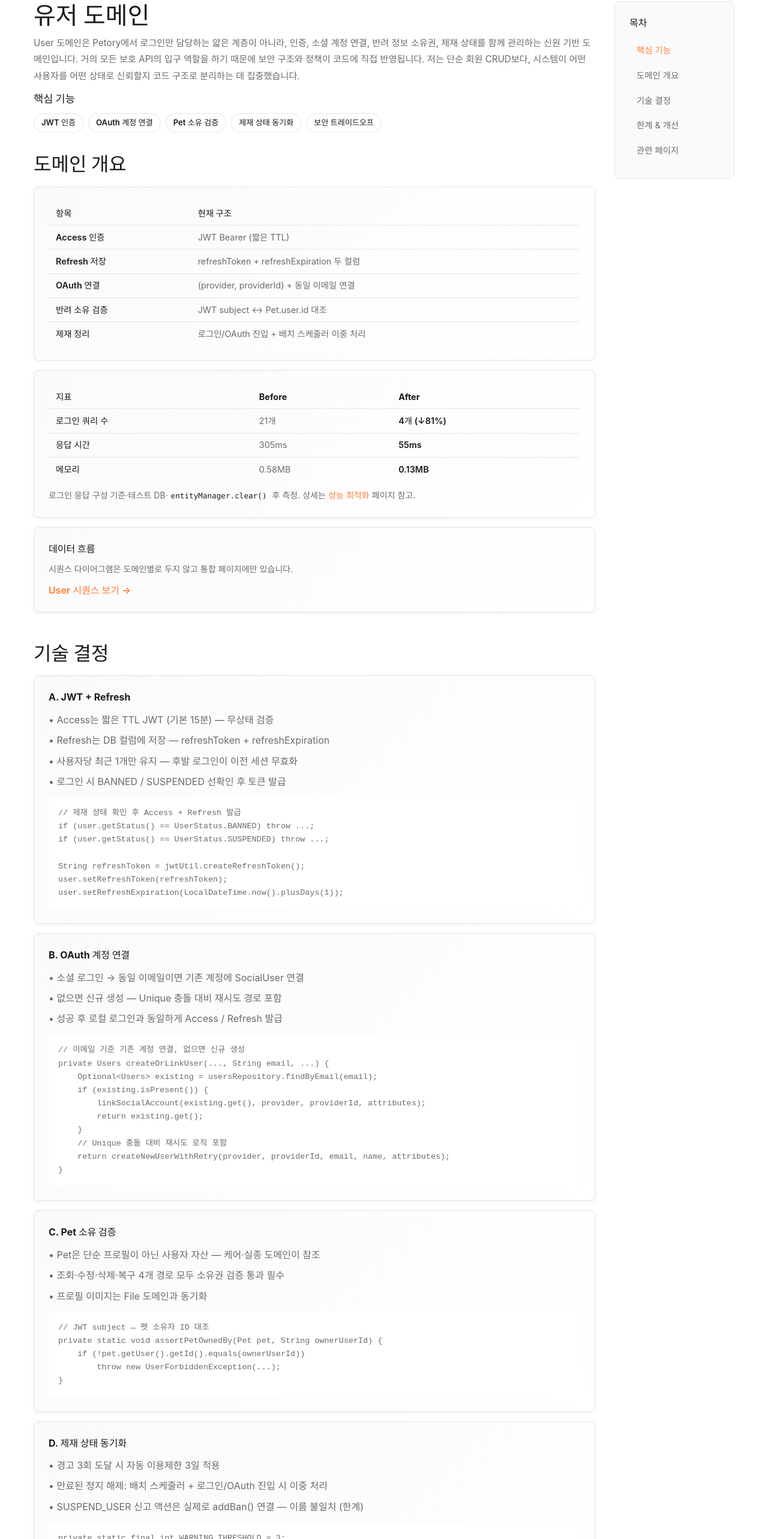
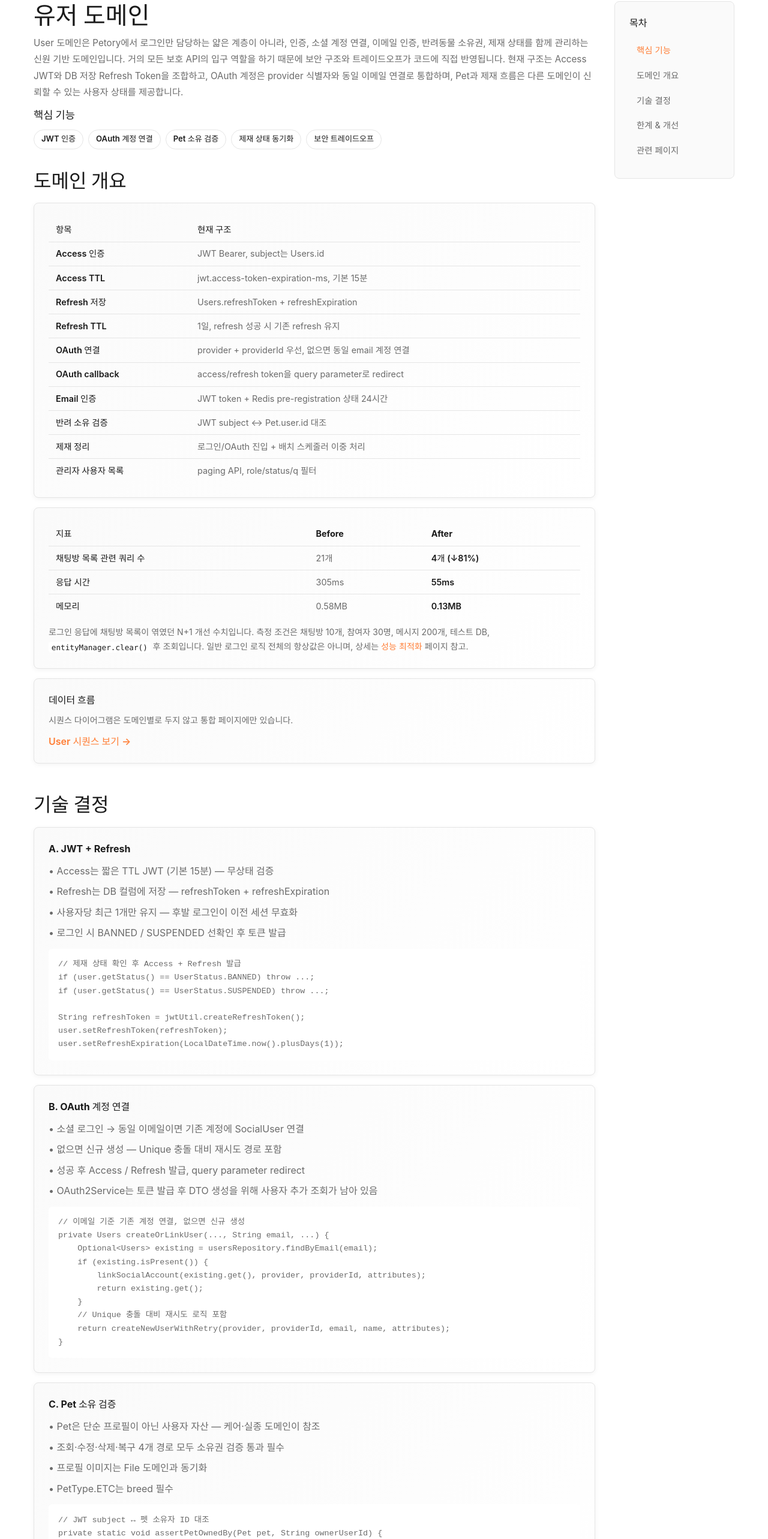
Before and after one commit to makkong1/makkong1-github.io, a React (Vite) app: page /makkong1-github.io/domains/user in a window 1280 px wide. Shown: the part 178-2744 px from the top of the page at 60% size. Built offline with nearby package versions, Linux system fonts and the light colour scheme; no server answers.

Commit message:
Update user domain V2 content

```diff
--- a/src/pages/projects/petory/domains/UserDomainV2.jsx
+++ b/src/pages/projects/petory/domains/UserDomainV2.jsx
@@ -39,7 +39,21 @@ function CodeBlock({ children }) {
 }
 
 const PETORY_USER_ARCH_DOC =
-  'https://github.com/makkong1/Petory/blob/main/docs/architecture/user/user-domain-architecture.md';
+  'https://github.com/makkong1/Petory/blob/main/docs/architecture/user/%EC%82%AC%EC%9A%A9%EC%9E%90%20%EC%9D%B8%EC%A6%9D%20%EB%B0%8F%20%ED%94%84%EB%A1%9C%ED%95%84%20%EC%95%84%ED%82%A4%ED%85%8D%EC%B2%98.md';
+const PETORY_AUTH_SERVICE =
+  'https://github.com/makkong1/Petory/blob/main/backend/main/java/com/linkup/Petory/domain/user/service/AuthService.java';
+const PETORY_OAUTH2_SERVICE =
+  'https://github.com/makkong1/Petory/blob/main/backend/main/java/com/linkup/Petory/domain/user/service/OAuth2Service.java';
+const PETORY_PET_SERVICE =
+  'https://github.com/makkong1/Petory/blob/main/backend/main/java/com/linkup/Petory/domain/user/service/PetService.java';
+const PETORY_USER_SANCTION_SERVICE =
+  'https://github.com/makkong1/Petory/blob/main/backend/main/java/com/linkup/Petory/domain/user/service/UserSanctionService.java';
+const PETORY_JWT_FILTER =
+  'https://github.com/makkong1/Petory/blob/main/backend/main/java/com/linkup/Petory/filter/JwtAuthenticationFilter.java';
+const PETORY_REPORT_DOC =
+  'https://github.com/makkong1/Petory/blob/main/docs/domains/report.md';
+const PETORY_FILE_DOC =
+  'https://github.com/makkong1/Petory/blob/main/docs/domains/file.md';
 
 function UserDomainV2() {
   const sections = [
@@ -79,11 +93,13 @@ function UserDomainV2() {
             }}
           >
             User 도메인은 Petory에서 로그인만 담당하는 얇은 계층이 아니라,
-            인증, 소셜 계정 연결, 반려 정보 소유권, 제재 상태를 함께 관리하는
-            신원 기반 도메인입니다. 거의 모든 보호 API의 입구 역할을 하기
-            때문에 보안 구조와 정책이 코드에 직접 반영됩니다. 저는 단순 회원
-            CRUD보다, 시스템이 어떤 사용자를 어떤 상태로 신뢰할지 코드
-            구조로 분리하는 데 집중했습니다.
+            인증, 소셜 계정 연결, 이메일 인증, 반려동물 소유권, 제재 상태를
+            함께 관리하는 신원 기반 도메인입니다. 거의 모든 보호 API의 입구
+            역할을 하기 때문에 보안 구조와 트레이드오프가 코드에 직접
+            반영됩니다. 현재 구조는 Access JWT와 DB 저장 Refresh Token을
+            조합하고, OAuth 계정은 provider 식별자와 동일 이메일 연결로
+            통합하며, Pet과 제재 흐름은 다른 도메인이 신뢰할 수 있는 사용자
+            상태를 제공합니다.
           </p>
 
           <section
@@ -160,11 +176,16 @@ function UserDomainV2() {
                 </thead>
                 <tbody>
                   {[
-                    ['Access 인증', 'JWT Bearer (짧은 TTL)'],
-                    ['Refresh 저장', 'refreshToken + refreshExpiration 두 컬럼'],
-                    ['OAuth 연결', '(provider, providerId) + 동일 이메일 연결'],
+                    ['Access 인증', 'JWT Bearer, subject는 Users.id'],
+                    ['Access TTL', 'jwt.access-token-expiration-ms, 기본 15분'],
+                    ['Refresh 저장', 'Users.refreshToken + refreshExpiration'],
+                    ['Refresh TTL', '1일, refresh 성공 시 기존 refresh 유지'],
+                    ['OAuth 연결', 'provider + providerId 우선, 없으면 동일 email 계정 연결'],
+                    ['OAuth callback', 'access/refresh token을 query parameter로 redirect'],
+                    ['Email 인증', 'JWT token + Redis pre-registration 상태 24시간'],
                     ['반려 소유 검증', 'JWT subject ↔ Pet.user.id 대조'],
                     ['제재 정리', '로그인/OAuth 진입 + 배치 스케줄러 이중 처리'],
+                    ['관리자 사용자 목록', 'paging API, role/status/q 필터'],
                   ].map(([label, value], i, arr) => (
                     <tr
                       key={label}
@@ -234,7 +255,7 @@ function UserDomainV2() {
                 </thead>
                 <tbody>
                   {[
-                    ['로그인 쿼리 수', '21개', '4개 (↓81%)'],
+                    ['채팅방 목록 관련 쿼리 수', '21개', '4개 (↓81%)'],
                     ['응답 시간', '305ms', '55ms'],
                     ['메모리', '0.58MB', '0.13MB'],
                   ].map(([label, before, after], i, arr) => (
@@ -278,7 +299,8 @@ function UserDomainV2() {
                   lineHeight: '1.7',
                 }}
               >
-                로그인 응답 구성 기준·테스트 DB·
+                로그인 응답에 채팅방 목록이 엮였던 N+1 개선 수치입니다. 측정
+                조건은 채팅방 10개, 참여자 30명, 메시지 200개, 테스트 DB,{' '}
                 <code
                   style={{
                     backgroundColor: 'var(--bg-color)',
@@ -288,7 +310,7 @@ function UserDomainV2() {
                 >
                   entityManager.clear()
                 </code>{' '}
-                후 측정. 상세는{' '}
+                후 조회입니다. 일반 로그인 로직 전체의 항상값은 아니며, 상세는{' '}
                 <Link
                   to="/domains/user/optimization"
                   style={{ color: 'var(--link-color)', textDecoration: 'none' }}
@@ -394,7 +416,8 @@ user.setRefreshExpiration(LocalDateTime.now().plusDays(1));`}</CodeBlock>
               >
                 {li('소셜 로그인 → 동일 이메일이면 기존 계정에 SocialUser 연결')}
                 {li('없으면 신규 생성 — Unique 충돌 대비 재시도 경로 포함')}
-                {li('성공 후 로컬 로그인과 동일하게 Access / Refresh 발급')}
+                {li('성공 후 Access / Refresh 발급, query parameter redirect')}
+                {li('OAuth2Service는 토큰 발급 후 DTO 생성을 위해 사용자 추가 조회가 남아 있음')}
               </ul>
               <CodeBlock>{`// 이메일 기준 기존 계정 연결, 없으면 신규 생성
 private Users createOrLinkUser(..., String email, ...) {
@@ -430,11 +453,15 @@ private Users createOrLinkUser(..., String email, ...) {
                 {li('Pet은 단순 프로필이 아닌 사용자 자산 — 케어·실종 도메인이 참조')}
                 {li('조회·수정·삭제·복구 4개 경로 모두 소유권 검증 통과 필수')}
                 {li('프로필 이미지는 File 도메인과 동기화')}
+                {li('PetType.ETC는 breed 필수')}
               </ul>
               <CodeBlock>{`// JWT subject ↔ 펫 소유자 ID 대조
 private static void assertPetOwnedBy(Pet pet, String ownerUserId) {
-    if (!pet.getUser().getId().equals(ownerUserId))
-        throw new UserForbiddenException(...);
+    Users owner = pet.getUser();
+    String ownerLoginId = owner != null ? owner.getId() : null;
+    if (ownerLoginId == null || !ownerLoginId.equals(ownerUserId)) {
+        throw UserForbiddenException.ownPetOnly();
+    }
 }`}</CodeBlock>
             </Card>
 
@@ -459,7 +486,8 @@ private static void assertPetOwnedBy(Pet pet, String ownerUserId) {
               >
                 {li('경고 3회 도달 시 자동 이용제한 3일 적용')}
                 {li('만료된 정지 해제: 배치 스케줄러 + 로그인/OAuth 진입 시 이중 처리')}
-                {li('SUSPEND_USER 신고 액션은 실제로 addBan() 연결 — 이름 불일치 (한계)')}
+                {li('ReportActionType.SUSPEND_USER는 현재 3일 이용제한 addSuspension 경로로 연결')}
+                {li('addWarning()은 경고 증가 후 최신 warning count 확인을 위해 user를 다시 조회')}
               </ul>
               <CodeBlock>{`private static final int WARNING_THRESHOLD = 3;
 private static final int AUTO_SUSPENSION_DAYS = 3;
@@ -469,6 +497,12 @@ public UserSanction addWarning(...) {
     ...
     if (user.getWarningCount() >= WARNING_THRESHOLD)
         addSuspension(userId, "경고 누적", adminId, reportId, AUTO_SUSPENSION_DAYS);
+}
+
+switch (actionType) {
+    case WARN_USER -> addWarning(userId, reason, adminId, reportId);
+    case SUSPEND_USER -> addSuspension(userId, reason, adminId, reportId, AUTO_SUSPENSION_DAYS);
+    default -> { }
 }
 
 // 만료 정지 해제 (스케줄러 + 로그인 시 모두 호출)
@@ -547,7 +581,16 @@ public void releaseExpiredSuspensions() {
                   'JwtAuthenticationFilter가 SSE 등을 위해 token 쿼리 파라미터도 허용 — URL 노출 표면'
                 )}
                 {li(
-                  'ReportActionType.SUSPEND_USER가 실제로는 addBan()으로 연결 — 이름과 동작 불일치'
+                  'OAuth2Service는 토큰 발급 후 DTO 생성을 위해 usersService.getUserById() 추가 조회가 남아 있음'
+                )}
+                {li(
+                  'OAuth2 경로의 제재 예외는 일반 로그인처럼 도메인 예외로 내려가지 않고 redirect error query로 전달'
+                )}
+                {li(
+                  'GET /api/pets/type/{petType}는 사용자 소유 필터가 없는 타입 기준 전체 조회'
+                )}
+                {li(
+                  'UserSanctionService.addWarning()은 경고 증가 후 최신 count 확인을 위해 user를 다시 조회'
                 )}
               </ul>
             </Card>
@@ -602,6 +645,100 @@ public void releaseExpiredSuspensions() {
                   </a>
                   {' — 전체 구조, 식별자 체계, 보안 갭'}
                 </li>
+                <li>
+                  •{' '}
+                  <Link
+                    to="/domains/flows?tab=user"
+                    style={{ color: 'var(--link-color)', textDecoration: 'none' }}
+                  >
+                    User 시퀀스
+                  </Link>
+                  {' — 로그인, OAuth, Pet 소유 검증 흐름'}
+                </li>
+                <li>
+                  •{' '}
+                  <a
+                    href={PETORY_REPORT_DOC}
+                    target="_blank"
+                    rel="noopener noreferrer"
+                    style={{ color: 'var(--link-color)', textDecoration: 'none' }}
+                  >
+                    Report 도메인 문서
+                  </a>
+                  {' — 신고 처리와 제재 연결'}
+                </li>
+                <li>
+                  •{' '}
+                  <a
+                    href={PETORY_FILE_DOC}
+                    target="_blank"
+                    rel="noopener noreferrer"
+                    style={{ color: 'var(--link-color)', textDecoration: 'none' }}
+                  >
+                    File 도메인 문서
+                  </a>
+                  {' — Pet 프로필 이미지 첨부 동기화'}
+                </li>
+                <li>
+                  •{' '}
+                  <a
+                    href={PETORY_AUTH_SERVICE}
+                    target="_blank"
+                    rel="noopener noreferrer"
+                    style={{ color: 'var(--link-color)', textDecoration: 'none' }}
+                  >
+                    AuthService.java
+                  </a>
+                  {' — 로그인, refresh 발급'}
+                </li>
+                <li>
+                  •{' '}
+                  <a
+                    href={PETORY_OAUTH2_SERVICE}
+                    target="_blank"
+                    rel="noopener noreferrer"
+                    style={{ color: 'var(--link-color)', textDecoration: 'none' }}
+                  >
+                    OAuth2Service.java
+                  </a>
+                  {' — 소셜 계정 연결'}
+                </li>
+                <li>
+                  •{' '}
+                  <a
+                    href={PETORY_PET_SERVICE}
+                    target="_blank"
+                    rel="noopener noreferrer"
+                    style={{ color: 'var(--link-color)', textDecoration: 'none' }}
+                  >
+                    PetService.java
+                  </a>
+                  {' — Pet 소유 검증'}
+                </li>
+                <li>
+                  •{' '}
+                  <a
+                    href={PETORY_USER_SANCTION_SERVICE}
+                    target="_blank"
+                    rel="noopener noreferrer"
+                    style={{ color: 'var(--link-color)', textDecoration: 'none' }}
+                  >
+                    UserSanctionService.java
+                  </a>
+                  {' — 경고, 정지, 만료 해제'}
+                </li>
+                <li>
+                  •{' '}
+                  <a
+                    href={PETORY_JWT_FILTER}
+                    target="_blank"
+                    rel="noopener noreferrer"
+                    style={{ color: 'var(--link-color)', textDecoration: 'none' }}
+                  >
+                    JwtAuthenticationFilter.java
+                  </a>
+                  {' — Bearer/query token 처리'}
+                </li>
               </ul>
             </Card>
           </section>
```
